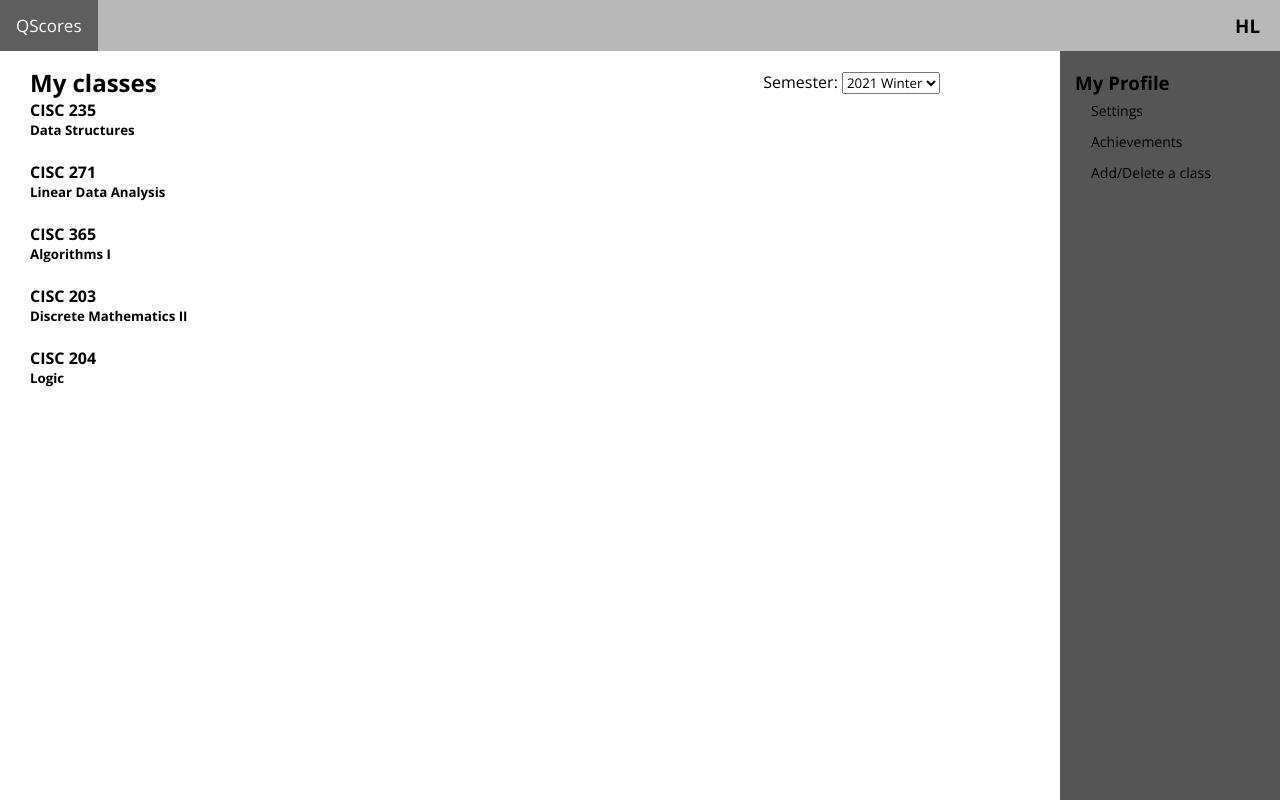
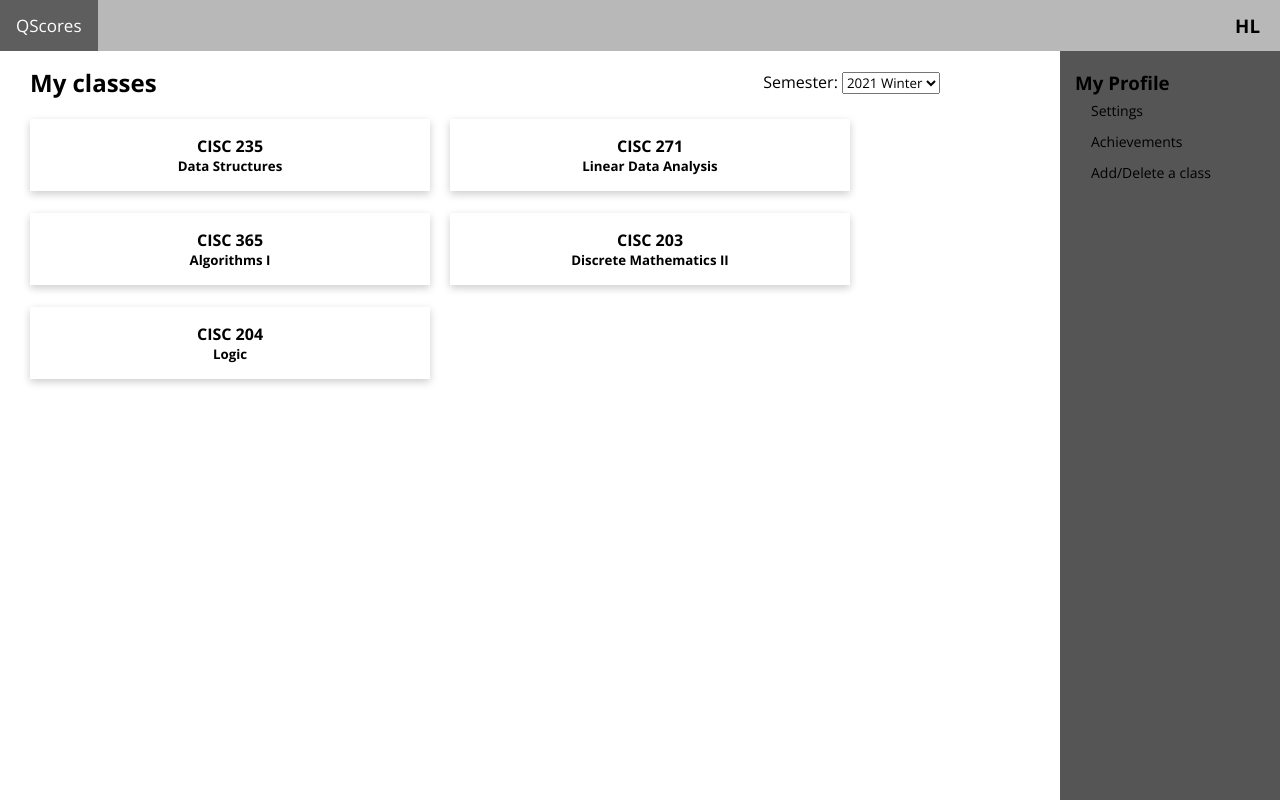
Before and after one commit to JoshGraham14/QHacks, a Flask app: page / in a window 1280 px wide. Run offline with Flask 2, Linux system fonts and the light colour scheme.

Commit message:
Made course cards and used flexbox

```diff
--- a/static/styles/styles.css
+++ b/static/styles/styles.css
@@ -77,6 +77,10 @@
     padding-right: 20px;
 }
 
+.course-container {
+    padding-top: 20px;
+}
+
 .course-title {
     display: flex;
     justify-content: space-between;
@@ -85,4 +89,20 @@
 
 .course-list {
     list-style-type: none;
+    display: flex;
+    flex-direction: row;
+    flex-wrap: wrap;
 }
+
+.course-card {
+    box-shadow: 0 3px 8px 0 rgba(0, 0, 0, 0.2);
+    padding: 16px;
+    text-align: center;
+    width: 400px;
+    margin-right: 20px;
+}
+
+.course-card:hover {
+    box-shadow: 0 3px 8px 0 rgba(0, 0, 0, 0.6);
+    cursor: pointer;
+}
--- a/templates/index.html
+++ b/templates/index.html
@@ -14,14 +14,18 @@
     </span>
 
     <!--This for loop will render course codes/names to the page -->
+    <div class="course-container">
         <ul class="course-list">
             {% for course in courses %}
             <li>
+                <div class="course-card">
                     <h4>{{course.code}}</h4>
                     <h5>{{course.name}}</h5>
+                </div>
                 <br>
             </li>
             {% endfor %}
         </ul>
     </div>
+</div>
 {% endblock %}
```
Lines whose indentation alone changed are shown as unchanged.
